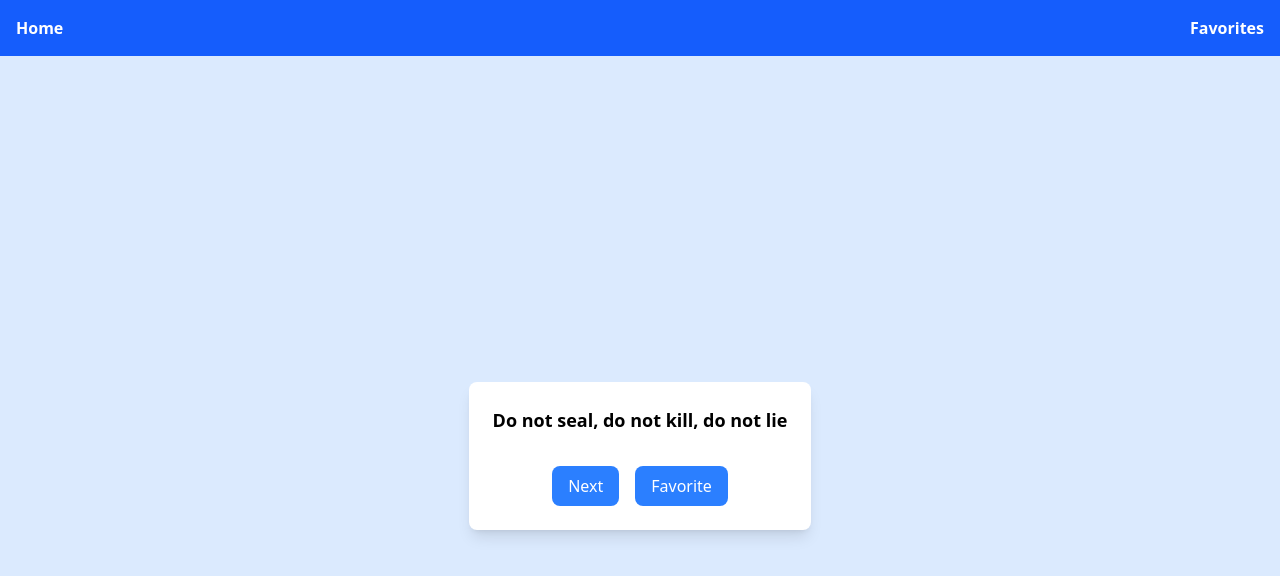
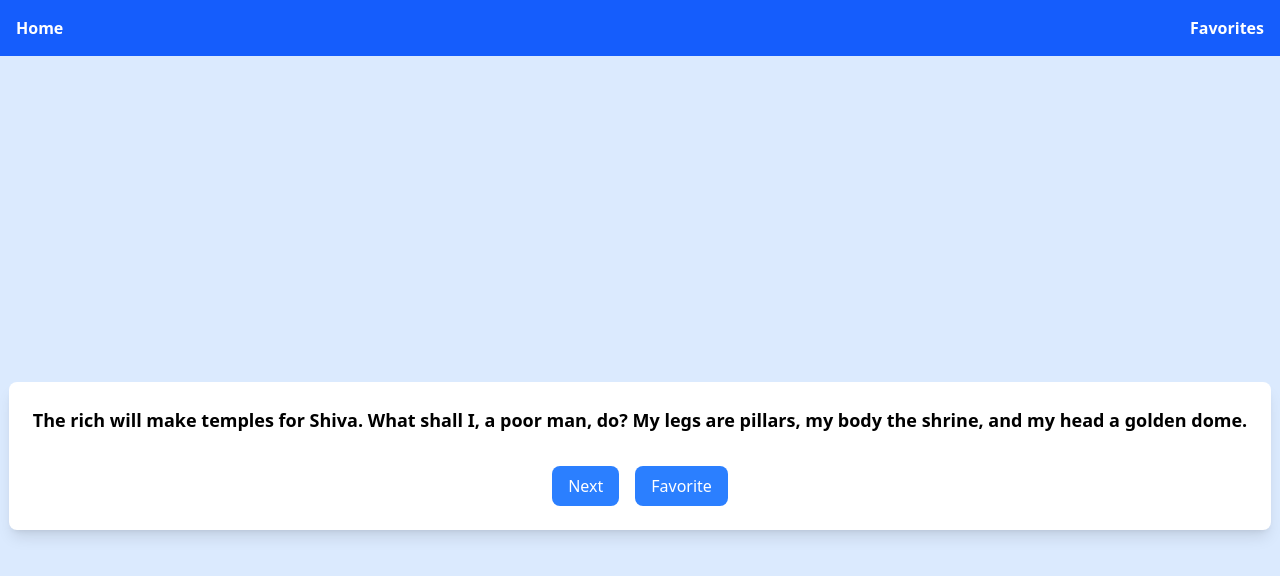
Before and after one commit to Prakashankith/Basavanavachana, a React (Vite) app: page / in a window 1280 px wide. Shown: the top 576 px of the page. Built offline with nearby package versions, Linux system fonts and the light colour scheme.

Commit message:
added a new featurs

```diff
--- a/src/App.jsx
+++ b/src/App.jsx
@@ -1,20 +1,42 @@
-import React, { useState } from "react";
+import React, { useEffect, useState } from "react";
 import { HashRouter as Router, Routes, Route, Link } from "react-router-dom";
 import Home from "./pages/Home";
 import Favorites from "./pages/Favorites";
+import { vachanas } from "./data/vachanas";
 
 function App() {
-  const [favorites, setFavorites] = useState([]);
+  const [favoriteIds, setFavoriteIds] = useState([]);
 
-  const addToFavorites = (vachana) => {
-    if (!favorites.includes(vachana)) {
-      setFavorites([...favorites, vachana]);
+  useEffect(() => {
+    const storedFavorites = JSON.parse(localStorage.getItem("favorites")) || [];
+    console.log("loaded from localstorage:", storedFavorites);
+    setFavoriteIds(storedFavorites);
+  }, []);
+
+  // !Save favorites to local storage when updated
+  useEffect(() => {
+    console.log("saving to loacalStorage", favoriteIds);
+    localStorage.setItem("favorites", JSON.stringify(favoriteIds));
+  }, [favoriteIds]);
+
+  // !Add to favorites
+
+  const addToFavorites = (id) => {
+    if (!favoriteIds.includes(id)) {
+      setFavoriteIds([...favoriteIds, id]);
+      setFavoriteIds(updatedFavorites);
+      localStorage.setItem("favorites", JSON.stringify(updatedFavorites));
     }
   };
 
-  const removeFromFavorites = (vachana) => {
-    setFavorites(favorites.filter((fav) => fav !== vachana));
+  // !Remove from favorites
+
+  const removeFromFavorites = (id) => {
+    setFavoriteIds(favoriteIds.filter((favId) => favId !== id));
   };
+
+  // !Get favorite vachanas by filtering the full list
+  const favoritesVachanas = vachanas.filter((v) => favoriteIds.includes(v.id));
 
   return (
     <Router>
@@ -32,7 +54,7 @@ function App() {
           path="/favorites"
           element={
             <Favorites
-              favorites={favorites}
+              favorites={favoritesVachanas}
               onUnfavorite={removeFromFavorites}
             />
           }
--- a/src/Components/FavoriteList.jsx
+++ b/src/Components/FavoriteList.jsx
@@ -8,11 +8,14 @@ export default function FavoriteList({ favorites, onUnfavorite }) {
         <p className="text-gray-500">No favorites yet.</p>
       ) : (
         <ul className="space-y-2">
-          {favorites.map((vachana, index) => (
-            <li key={index} className="p-4 bg-gray-100 rounded-lg shadow-sm">
-              <span>{vachana}</span>
+          {favorites.map((vachana) => (
+            <li
+              key={vachana.id}
+              className="p-4 bg-gray-100 rounded-lg shadow-sm"
+            >
+              <span>{vachana.text}</span>
               <button
-                onClick={() => onUnfavorite(vachana)}
+                onClick={() => onUnfavorite(vachana.id)}
                 className="bg-red-500 text-white px-4 py-2 rounded-lg hover:bg-red-600"
               >
                 UnFavorite
--- a/src/Components/VachanaCard.jsx
+++ b/src/Components/VachanaCard.jsx
@@ -4,7 +4,7 @@ function VachanaCard({ vachana, onNext, onFavorite, onUnFavorite }) {
   return (
     <>
       <div className="flex flex-col items-center justify-center p-6 bg-white shadow-lg rounded-lg text-center">
-        <p className="text-lg font-semibold mb-4">{vachana}</p>
+        <p className="text-lg font-semibold mb-4">{vachana.text}</p>
         <div className="flex gap-4 mt-4">
           <button
             onClick={onNext}
--- a/src/data/vachanas.js
+++ b/src/data/vachanas.js
@@ -1,5 +1,35 @@
-export const vachanas = [
-    "Do not seal, do not kill, do not lie",
-    "The rich will make temples for shiva ",
-    "the lord of the metting rivers is my vitness",
+export const vachanas = [{
+    id: 1,
+    text: "The rich will make temples for Shiva. What shall I, a poor man, do? My legs are pillars, my body the shrine, and my head a golden dome."
+
+
+}, {
+    id: 2,
+    text: "Work is worship. If you don’t work, you can’t worship."
+
+
+},
+{
+    id: 3,
+    text: "Do not steal, do not kill, do not lie, do not get angry, do not hate anyone. This is the essence of all religions."
+
+
+},
+{
+    id: 4,
+    text: "The root of all sins is selfishness. The root of all virtues is selflessness."
+
+},
+{
+    id: 5,
+    text: "Do not be proud of your wealth, youth, or power. All these are fleeting and will leave you one day."
+
+}, {
+    id: 6,
+    text: "The true temple is the heart. The true God is the one who resides within you."
+},
+{
+    id: 7,
+    text: "Do not judge others by their caste or creed. Judge them by their actions and character."
+}
 ];
--- a/src/pages/Home.jsx
+++ b/src/pages/Home.jsx
@@ -14,7 +14,7 @@ export default function Home({ onFavorite }) {
       <VachanaCard
         vachana={vachanas[index]}
         onNext={nextVachana}
-        onFavorite={() => onFavorite(vachanas[index])}
+        onFavorite={() => onFavorite(vachanas[index].id)}
       />
     </div>
   );
```
